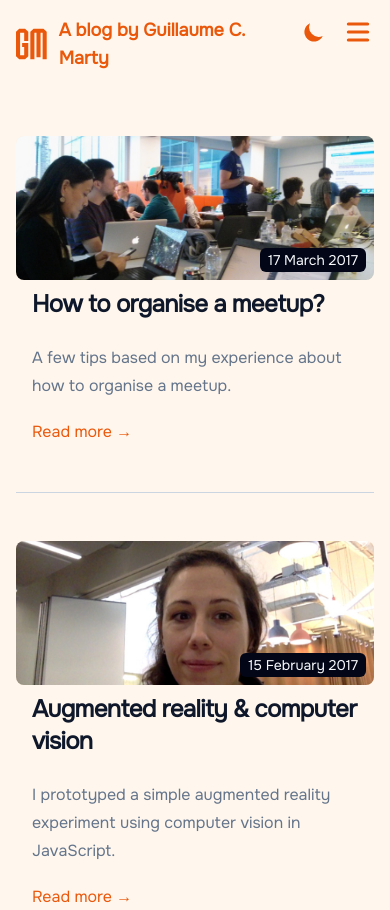
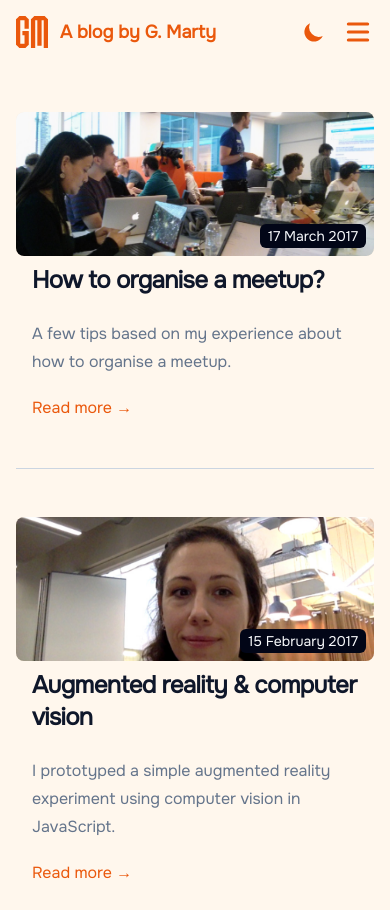
Before and after one commit to gmarty/blog, an Astro site: page / in a window 390 px wide. Shown: the top 910 px of the page. Built offline with nearby package versions, Linux system fonts and the light colour scheme; Astro itself is replaced by a stand-in of ours; some packages are replaced by stand-ins of ours.

Commit message:
Make the header responsive when there is little room 📛.

```diff
--- a/src/components/Header.astro
+++ b/src/components/Header.astro
@@ -29,7 +29,7 @@ const navigationLinks = NAVIGATION
     <h1
       class="text-lg md:text-xl lg:text-2xl xl:text-3xl 2xl:text-4xl font-extrabold"
     >
-      {t('pages.home.latestPosts')}
+      A blog by G<span class="hidden md:inline">uillaume C</span>. Marty
     </h1>
   </a>
   <div class="flex items-center leading-5 space-x-0 sm:space-x-6">
--- a/src/i18n/ui.ts
+++ b/src/i18n/ui.ts
@@ -10,7 +10,6 @@ export const ui = {
     'siteMetadata.language': 'en-GB',
 
     // Pages
-    'pages.home.latestPosts': 'A blog by Guillaume C. Marty',
     'pages.home.viewAllPosts': 'View previous posts',
     'pages.home.noPosts': 'No posts found',
     'pages.home.readMoreAbout': 'Read more about {title}',
```
